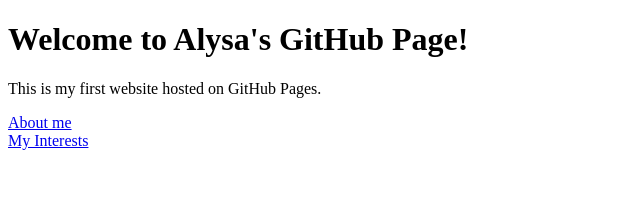
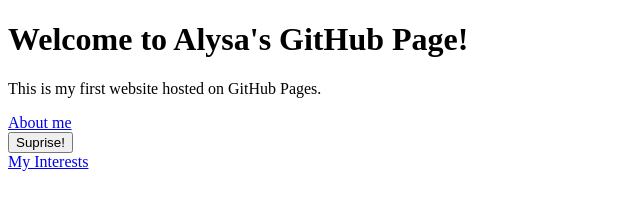
Before and after one commit to alysaphamdesigns/alysaphamdesigns, a plain HTML site: page index.html in a window 1280 px wide. Shown: the whole page, without its empty margins (0-640 px from the left). Drawn offline with Linux system fonts and the light colour scheme.

Commit message:
Update index.html

```diff
--- a/index.html
+++ b/index.html
@@ -13,7 +13,9 @@
 
      <a href="about.html">About me</a>
 <br>
-     <a href="interest.html">My Interests</a>
+    <button type="button" onclick="alert('I love cats!')">Suprise!</button>
+<br>
+      <a href="interest.html">My Interests</a>
 <br>
 
 </body>
```
